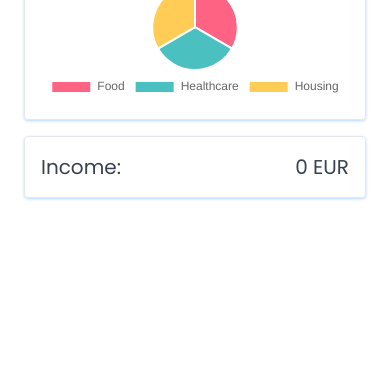
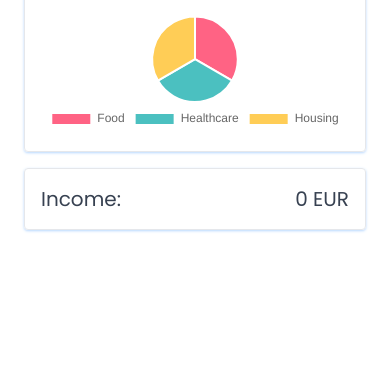
Before and after one commit to dkumza/personal-expenses, a website built with Vite: page index.html in a window 390 px wide. Shown: the part 464-844 px from the top of the page. Built offline with nearby package versions, Linux system fonts and the light colour scheme.

Commit message:
mobile styling

```diff
--- a/style.css
+++ b/style.css
@@ -24,7 +24,9 @@
           lg:flex-row
           flex-col
           lg:rounded-b-lg
-          relative;
+          relative
+          pt-8
+          pb-8;
 }
 
 .left-wrap,
```
Also changed, not shown: dist/index.html.
